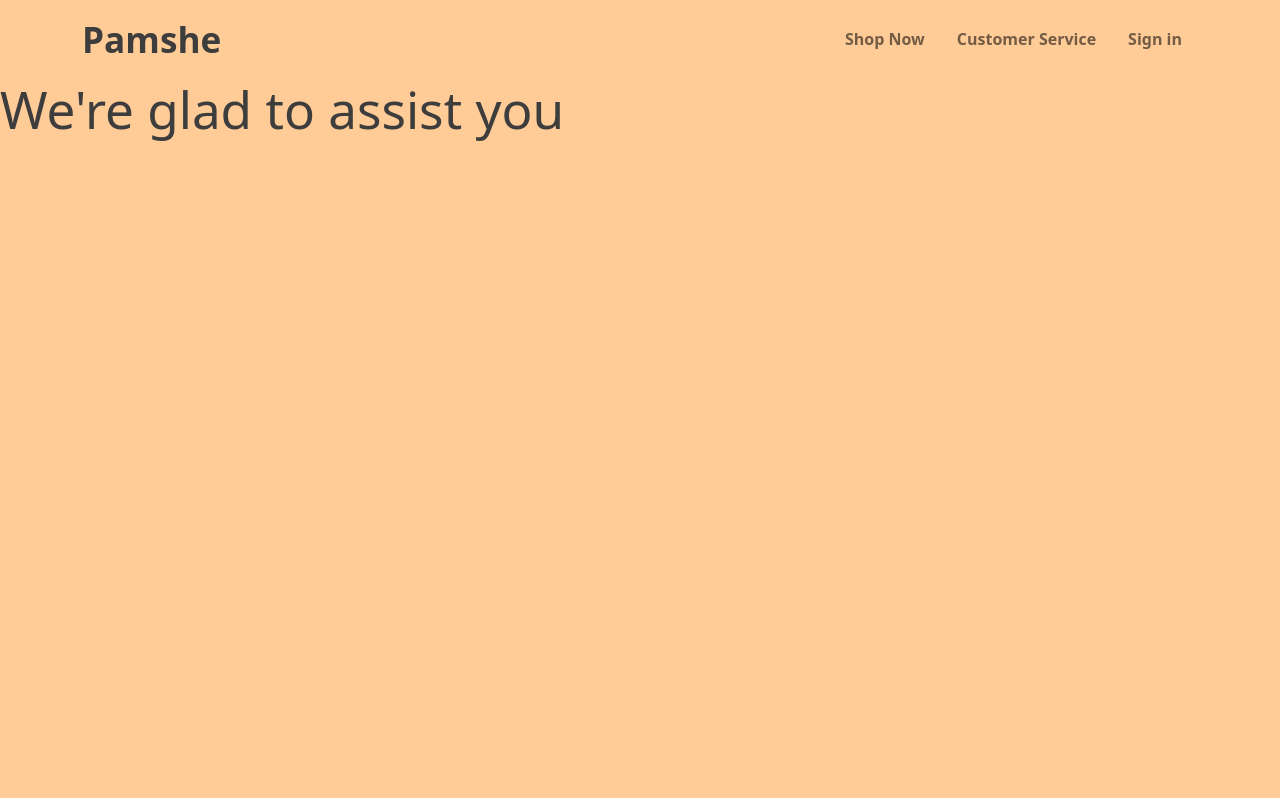
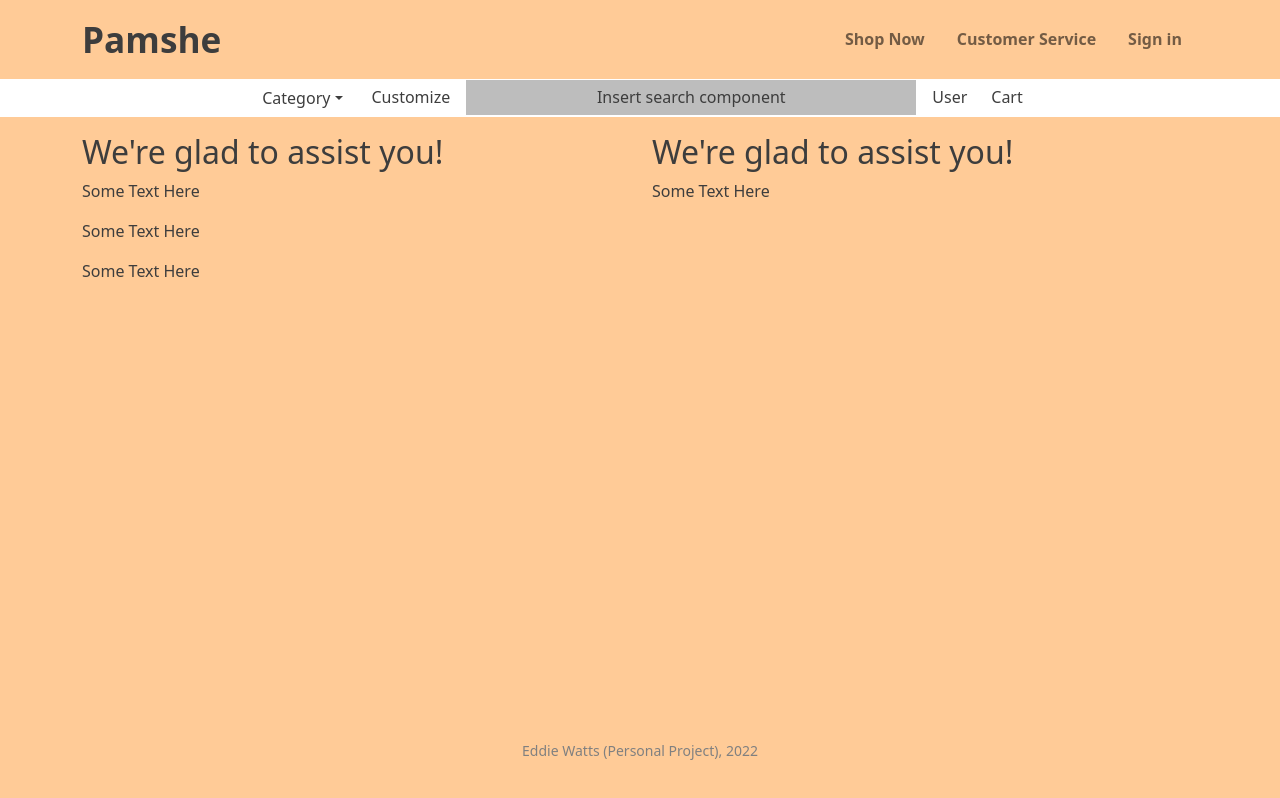
Before and after one commit to Edward-Watts/Pamshe, a React (Create React App) app: page /customer-service in a window 1280 px wide. Built offline with nearby package versions, Linux system fonts and the light colour scheme.

Commit message:
feature(): implement footer

```diff
--- a/src/App.js
+++ b/src/App.js
@@ -5,6 +5,7 @@ import Layout from './hoc/layout/Layout';
 import Home from './containers/home/Home';
 import Auth from './containers/auth/Auth';
 import Contacts from './containers/contacts/Contacts';
+import Footer from './components/footer/Footer';
 
 
 const app = () => {
@@ -18,7 +19,7 @@ const app = () => {
         < Route path="/auth" element={<Auth />}/>
         < Route path="/customer-service" element={<Contacts />}/>
       </Routes>
-
+      <Footer />
     </div>
   );
 }
--- a/src/components/footer/Footer.css
+++ b/src/components/footer/Footer.css
@@ -0,0 +1,8 @@
+.Footer {
+    text-align: center;
+    margin-top: 1.5%;
+}
+
+.Text {
+    color: gray;
+}
--- a/src/components/footer/Footer.js
+++ b/src/components/footer/Footer.js
@@ -0,0 +1,17 @@
+import React from "react";
+import './Footer.css'
+
+
+const Footer = () => {
+    return (
+        <div className="Footer">
+            <small className="Text">
+               Eddie Watts (Personal Project), 2022
+            </small>
+
+        </div>
+    )
+}
+
+
+export default Footer;
--- a/src/components/menuBar/MenuBar.js
+++ b/src/components/menuBar/MenuBar.js
@@ -10,7 +10,7 @@ const menuBar = () => {
             <Container className="sub d-flex align-items-center justify-content-center">
                 <div className="item mx-1">
                     <Dropdown>
-                        <Dropdown.Toggle variant="transparent" id="dropdown-basic">
+                        <Dropdown.Toggle variant="transparent" id="dropdown-basic" style={{fontWeight: '500', color: 'inherit'}}>
                             Category
                         </Dropdown.Toggle>
 
--- a/src/containers/auth/Auth.css
+++ b/src/containers/auth/Auth.css
@@ -3,7 +3,7 @@ h1 {
 }
 
 .shopImage {
-    height: 85vh;
+    height: 80vh;
 }
 
 .Auth {
@@ -13,7 +13,7 @@ h1 {
 }
 
 .formContainer {
-    height: 85vh;
+    height: 80vh;
     padding-top: 20px;
     text-align: center;
 }
--- a/src/containers/auth/Auth.js
+++ b/src/containers/auth/Auth.js
@@ -43,7 +43,7 @@ const Auth = (props) => {
                             <AuthForm reg = {regState.reg} />
                         </div>
 
-                        <div className="mt-4">
+                        <div className="mt-3">
                             <small>{regState.status} <span onClick={checkAuthHandler} className="checkAuth">{regState.action}</span></small>
                         </div>
                     </Col>
--- a/src/containers/contacts/Contacts.js
+++ b/src/containers/contacts/Contacts.js
@@ -1,24 +1,40 @@
-import React, {Component} from "react";
+import React from "react";
+import { Container, Col, Row } from "react-bootstrap";
+
+import './Contacts.css'
+import MenuBar from "../../components/menuBar/MenuBar";
 
 
-class Contacts extends Component {
-    state = {
+const Contacts = () => {
+    return (
+        <div className="Contact">
+            <MenuBar />
+            <Container>
+                <Row className="mt-3">
+                    <Col className="">
+                    <h2>We're glad to assist you!</h2>
+                    <p>
+                        Some Text Here
+                    </p>
+                    <p>
+                        Some Text Here
+                    </p>
+                    <p>
+                        Some Text Here
+                    </p>
+                    </Col>
+                    <Col className="">
+                        <h2>We're glad to assist you!</h2>
+                        <p>
+                            Some Text Here
+                        </p>
+                    </Col>
+                </Row>
+            </Container>
 
-    }
 
-    render () {
-        return (
-            <div>
-                <div>
-                    <h1>We're glad to assist you</h1>
-                    <p>
-
-                    </p>
-                </div>
-
-            </div>
-        )
-    }
+        </div>
+    )
 }
 
 export default Contacts;
--- a/src/containers/contacts/contacts.css
+++ b/src/containers/contacts/contacts.css
@@ -0,0 +1,3 @@
+.Contact {
+    min-height: 80vh;
+}
--- a/src/containers/home/Home.css
+++ b/src/containers/home/Home.css
@@ -1,13 +1,9 @@
 .imgSlide {
     background-color: black;
-    height: 350px;
-}
-
-.cardContainer {
-    height: 350px;
+    height: 300px;
 }
 
 img {
     background-color: black;
-    height: 22rem;
+    height: 11rem;
 }
--- a/src/containers/home/Home.js
+++ b/src/containers/home/Home.js
@@ -70,14 +70,14 @@ class Home extends Component {
                             ))}
                         </Carousel>
                 </div>
-                <div className="cardContainer mt-5">
+                <div className="cardContainer mt-4">
                     <Container className="d-flex justify-content-center align-items-center">
                         {this.state.cards.map(card => (
-                        <Card className="mx-3 bg-dark text-white" style={{width: '18rem', height: '22rem'}}>
+                        <Card className="mx-3 bg-dark text-white" style={{width: '18rem', height: '11rem'}} key={card.id}>
                             <Card.Img src="holder.js/100px270" alt="Card image" />
-                            <Card.ImgOverlay>
+                            <Card.ImgOverlay style={{top: 'auto'}}>
                                 <Card.Title>{card.title}</Card.Title>
-                                <Card.Text>Last updated 3 mins ago</Card.Text>
+                                <Card.Text className="d-none">Some text here</Card.Text>
                                 <Button variant="light">Go somewhere</Button>
                             </Card.ImgOverlay>
                         </Card>
```
Also changed, not shown: src/components/search/Search.js (added, +15 -0 lines), src/components/search/Search.css (added).
